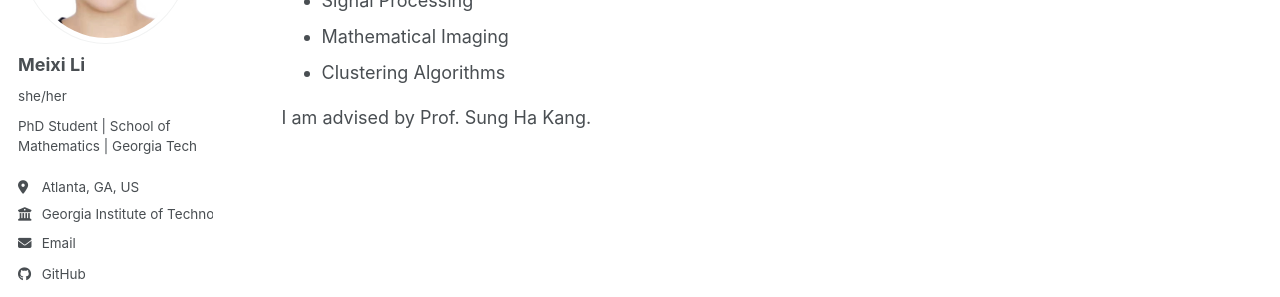
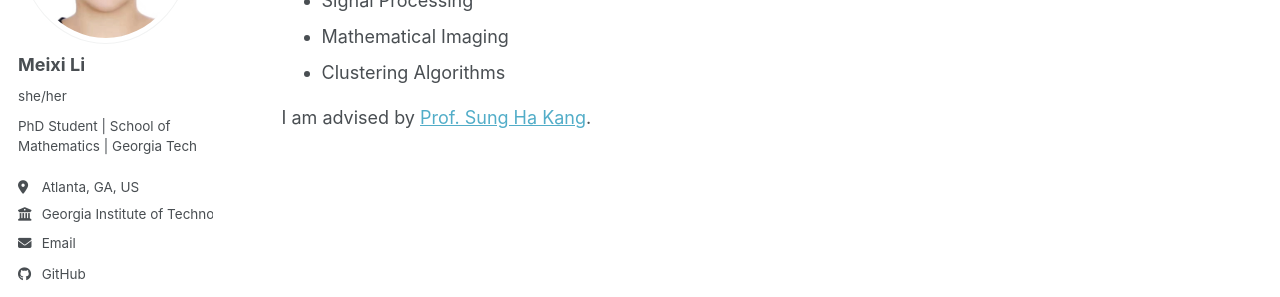
Before and after one commit to meixi-li/meixi-li.github.io, a Jekyll site: the page built from _pages/about.md, in a window 1280 px wide. Shown: the part 257-554 px from the top of the page. Built offline with Jekyll 4.4.1, drawn with Linux system fonts in a browser that asks for light colours; a style sheet for code colours, icons or effects is not loaded; part of the change alters nothing that is shown.

```diff
--- a/_pages/about.md
+++ b/_pages/about.md
@@ -15,4 +15,4 @@ My research interests include:
 - Mathematical Imaging
 - Clustering Algorithms
 
-I am advised by Prof. Sung Ha Kang.
+I am advised by [Prof. Sung Ha Kang](https://kang.math.gatech.edu/).
```
